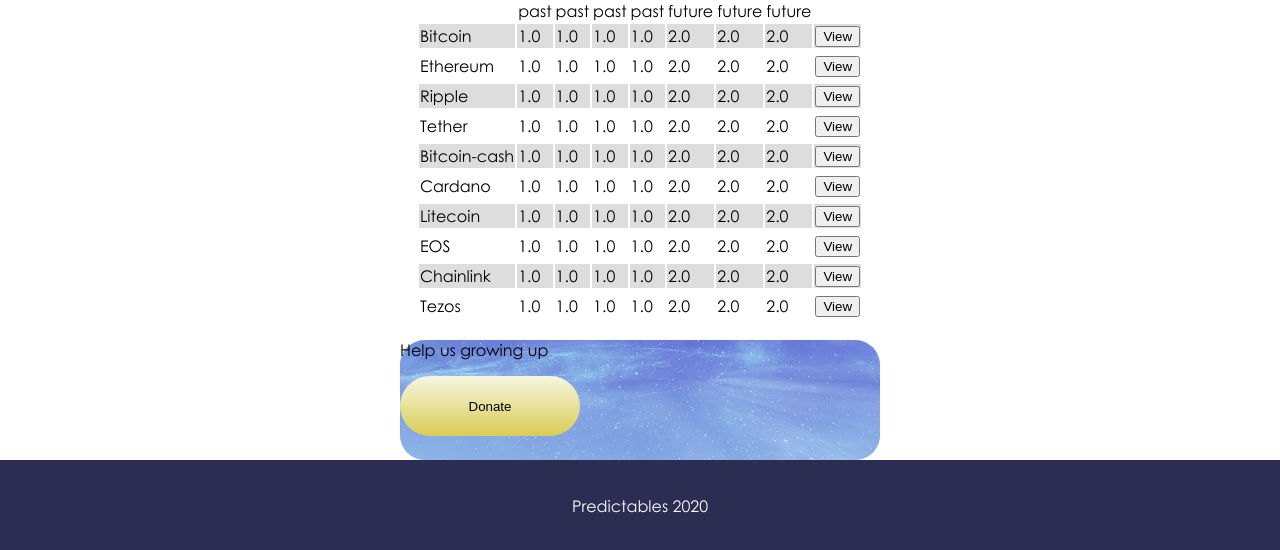
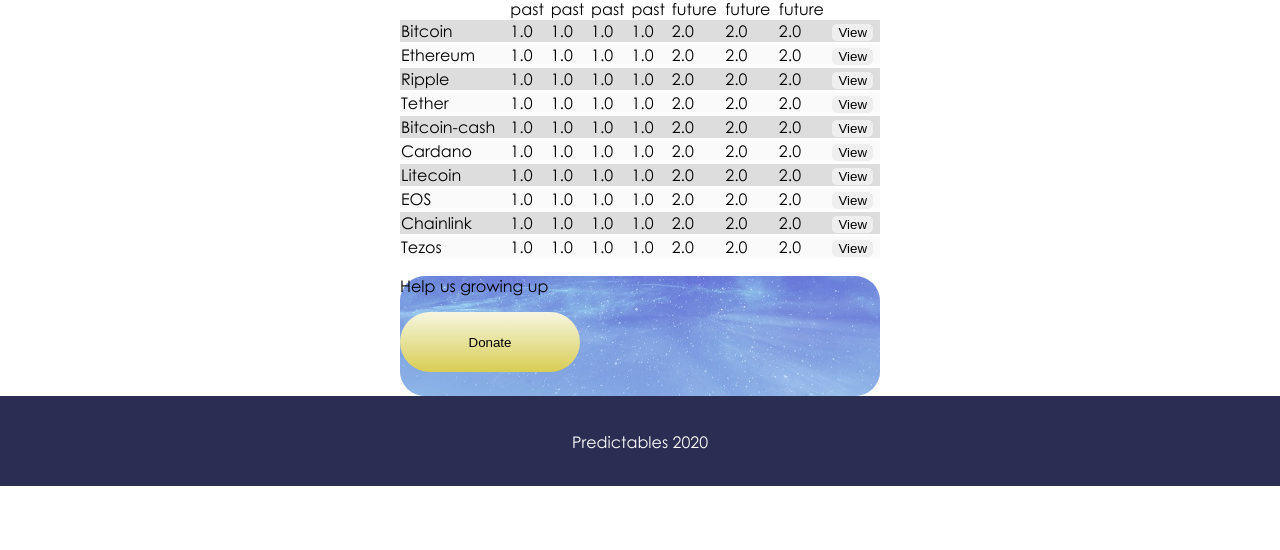
Before and after one commit to SMATEO49/predictable-web, a Flask app: page / in a window 1280 px wide. Shown: the part 313-863 px from the top of the page. After the commit the page ends 799 px from the top, so only its background shows below. Run offline with Flask 2, Linux system fonts and the light colour scheme; some libraries are stand-ins or nearby versions.

Commit message:
tabelka wycentrowana(brakuje 3 opcji centrowania), wiersze maja albo szary albo łamaną biel, wykresy są tylko białe

```diff
--- a/static/css/main.css
+++ b/static/css/main.css
@@ -5,6 +5,7 @@
 
 :root {
   --placeholder-color: #373737;
+  --grand-width: 480px;
 }
 
 #second-step {
@@ -25,8 +26,8 @@ body {
 .cover {
     margin: 0 auto;
     color: white;
-    height: 270px;
-    width: 480px;
+    width: var(--grand-width);
+    height: calc(var(--grand-width)/16*9);
     background-align: center;
     background-image: url("https://images.wallpaperscraft.com/image/northern_lights_aurora_starry_sky_134859_3840x2160.jpg");
     background-size: 100%;
@@ -34,8 +35,8 @@ body {
 }
 
 .cover-pattern {
-    height: 270px;
-    width: 480px;
+    width: var(--grand-width);
+    height: calc(var(--grand-width)/16*9);
     background: rgba(40,40,90,0.35);
     border-radius: 25px;
 }
@@ -98,17 +99,25 @@ input[type=email]:-ms-input-placeholder {
 }
 
 table {
+    width: var(--grand-width);
+    border-spacing: 0px 0px;
     margin: 0 auto;
 }
+
+
 
 .css-s1 tr:nth-child(4n+2) {
     background: #ddd;
 }
 
+.css-s1 tr:nth-child(4n) {
+    background: #fafafa;
+}
+
 .donation {
     margin: 0 auto;
-    height: 120px;
-    width: 480px;
+    width: var(--grand-width);
+    height: calc(var(--grand-width)/4);
     background-image: url('../images/obraz.png');
     background-align: center;
     background-size: 100% 100%;
@@ -117,23 +126,31 @@ table {
 
 .donation-pattern {
     margin: 0 auto;
-    height:120px;
-    width: 480px;
+    width: var(--grand-width);
+    height: calc(var(--grand-width)/4);
     background: rgba(200,200,255,0.35);
     background-align: center;
     border-radius: 25px;
 }
 
 .donation-button {
-    height: 60px;
-    width: 180px;
+    height: calc(var(--grand-width)/8);
+    width: calc(var(--grand-width)/8*3);
     background: -webkit-linear-gradient(top, #F6F6E1, #D8CD53);
     background: -moz-linear-gradient(top, #F6F6E1, #D8CD53);
     background: -o-linear-gradient(top, #F6F6E1, #D8CD53);
     background: -ms-linear-gradient(top, #F6F6E1, #D8CD53);
     background: linear-gradient(top, #F6F6E1, #D8CD53);
     border: none;
-    border-radius: 30px;
+    border-radius: calc(var(--grand-width)/16);
+}
+
+.grey-button {
+
+    background: #EFEFEF;
+    border:none;
+    border-radius: 5px;
+
 }
 
 .footer {
--- a/templates/index.html
+++ b/templates/index.html
@@ -23,7 +23,7 @@
         </div>
 
         <div class="form-step" id="second-step">
-            <button onclick="goToFirstStep('second-step')">
+            <button onclick="goToFirstStep('second-step')" class="grey-button">
                 Back
             </button>
             <p>Confirm your e-mail</p>
@@ -35,7 +35,7 @@
         </div>
 
         <div class="form-step" id="third-step">
-            <button onclick="goToFirstStep('third-step')">
+            <button onclick="goToFirstStep('third-step')" class="grey-button">
                 Back
             </button>
             <p>You have been enrolled successfully!</p>
@@ -77,11 +77,11 @@
                     <td class="{{currency}}-values table-values" id="{{currency}}-future-{{idx}}">2.0</td>
                 {% endfor %}
                 <td>
-                    <button onclick="showChart('{{currency}}')">View</button>
+                    <button onclick="showChart('{{currency}}')" class="grey-button">View</button>
                 </td>
             </tr>
             <tr>
-                <td colspan="8">
+                <td colspan="9">
                     <canvas id="{{currency}}-chart" class="chart"></canvas>
                 </td>
             </tr>
```
